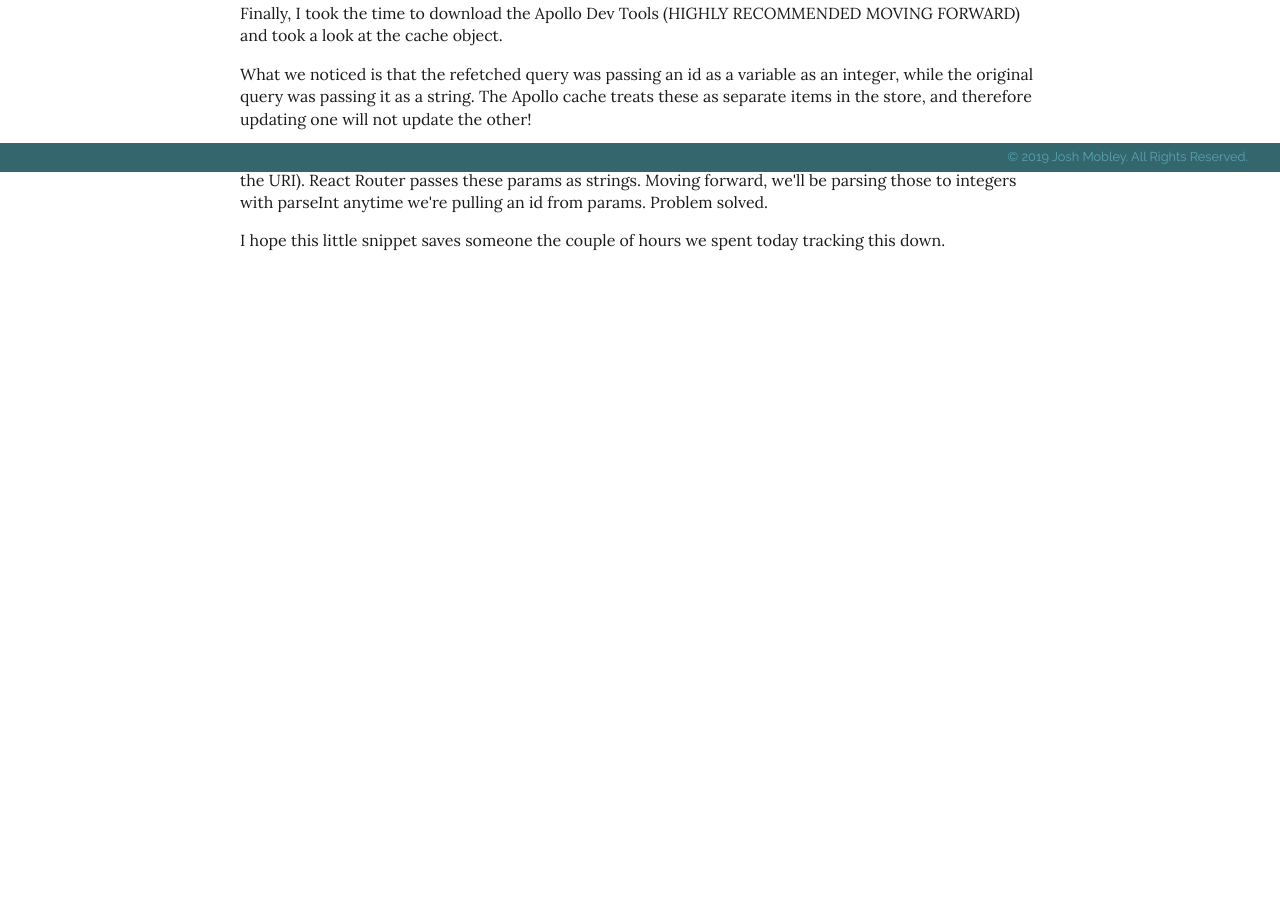
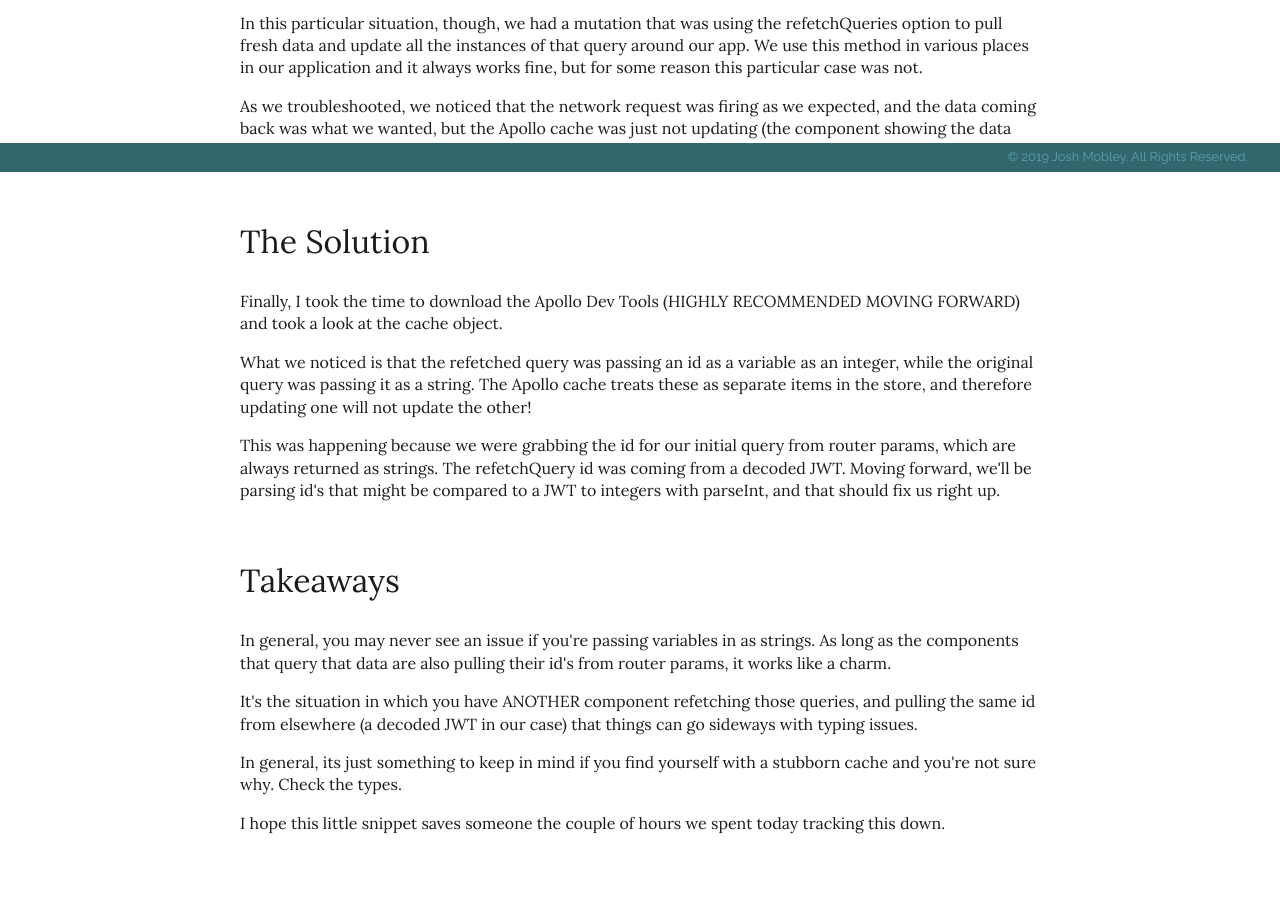
Before and after one commit to joshmobley/joshmobley, a Gatsby site: page /writing/2020/04/02/refetchqueries-and-the-apollo-cache/ in a window 1280 px wide. Shown: the part 628-1526 px from the top of the page. Before the commit the page ends 944 px from the top, so only its background shows below. Built offline with nearby package versions, Linux system fonts and the light colour scheme; Gatsby itself is replaced by a stand-in of ours; some packages are replaced by stand-ins of ours.

Commit message:
edits to apollo cache

```diff
--- a/src/posts/2020-04-02-refetchQueries-and-the-apollo-cache.md
+++ b/src/posts/2020-04-02-refetchQueries-and-the-apollo-cache.md
@@ -9,18 +9,32 @@ slug: 2020/04/02/refetchqueries-and-the-apollo-cache
 status: published
 ---
 
+## Background
+
 Earlier today a teammate and myself were looking at an issue in a React app that leverages Apollo for it's data-fetching and state-management.
 
 In general, Apollo has worked extremely well for us, and gives us nice control over our local state without having to fiddle with it very much, and without the boilerplate of something like Redux.
+
+## The Problem
 
 In this particular situation, though, we had a mutation that was using the `refetchQueries` option to pull fresh data and update all the instances of that query around our app. We use this method in various places in our application and it always works fine, but for some reason this particular case was not.
 
 As we troubleshooted, we noticed that the network request was firing as we expected, and the data coming back was what we wanted, but the Apollo cache was just not updating (the component showing the data from the original query never re-rendered with the data from the network request).
 
+## The Solution
+
 Finally, I took the time to download the Apollo Dev Tools (HIGHLY RECOMMENDED MOVING FORWARD) and took a look at the cache object.
 
 What we noticed is that the refetched query was passing an id as a variable as an **integer**, while the original query was passing it as a **string**. The Apollo cache treats these as separate items in the store, and therefore updating one will not update the other!
 
-This was happening because we were grabbing the id for one of our queries from `useParams` (i.e. the id in the URI). React Router passes these params as strings. Moving forward, we'll be parsing those to integers with `parseInt` anytime we're pulling an id from params. Problem solved.
+This was happening because we were grabbing the id for our initial query from router params, which are always returned as strings. The `refetchQuery` id was coming from a decoded JWT. Moving forward, we'll be parsing id's that might be compared to a JWT to integers with `parseInt`, and that should fix us right up.
+
+## Takeaways
+
+In general, you may never see an issue if you're passing variables in as strings. As long as the components that query that data are also pulling their id's from router params, it works like a charm.
+
+It's the situation in which you have ANOTHER component refetching those queries, and pulling the same id from elsewhere (a decoded JWT in our case) that things can go sideways with typing issues.
+
+In general, its just something to keep in mind if you find yourself with a stubborn cache and you're not sure why. Check the types.
 
 I hope this little snippet saves someone the couple of hours we spent today tracking this down.
```
